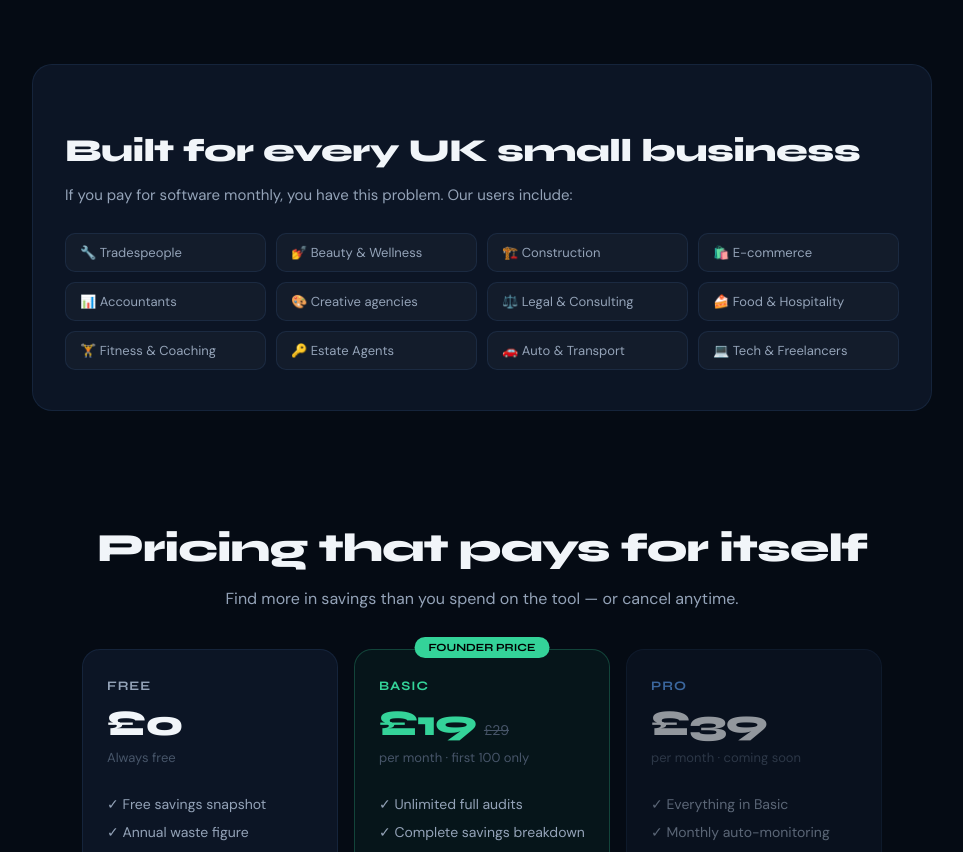
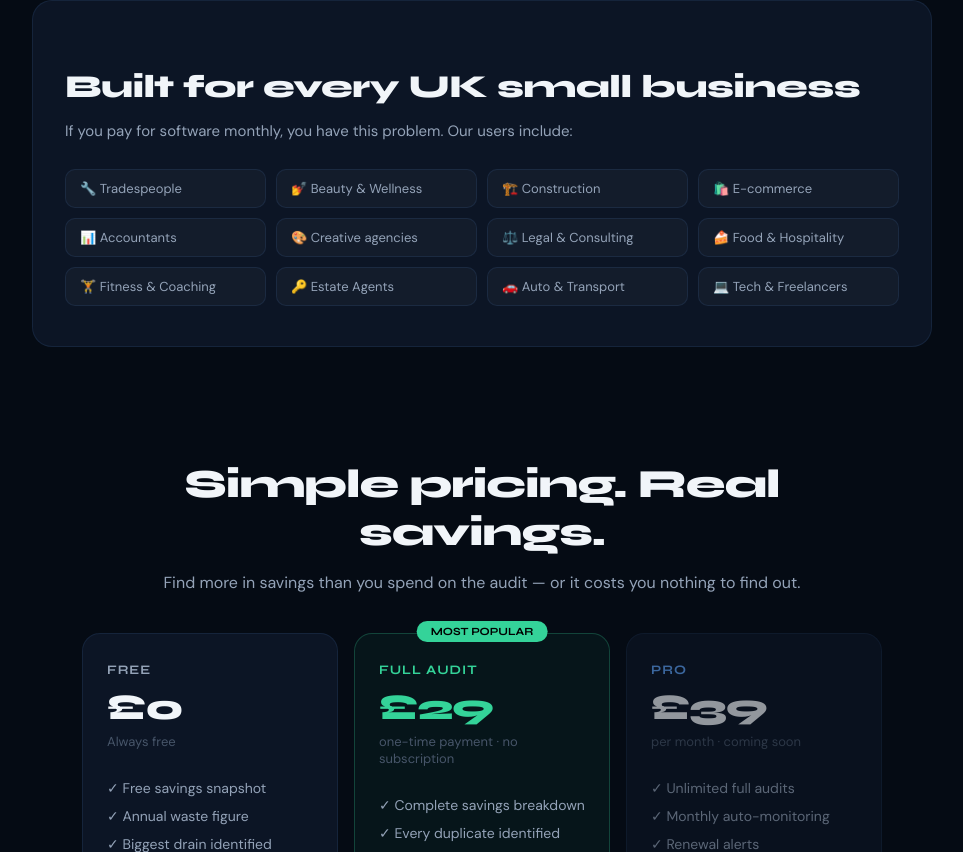
Before and after one commit to SaasAuditorPro/saas-auditor-pro, a Next.js app in the folder saas-auditor-pro/: page / in a window 1280 px wide. Shown: the part 1948-2800 px from the top of the page, without its empty margins (158-1121 px from the left). Built offline with nearby package versions, Linux system fonts and the light colour scheme.

Commit message:
Update page.tsx
one time payment

```diff
--- a/saas-auditor-pro/app/page.tsx
+++ b/saas-auditor-pro/app/page.tsx
@@ -28,7 +28,7 @@ const faqs = [
   { q: "Is the snapshot really free?", a: "Yes — paste your subscriptions, get your savings figure and biggest drain for free. No card needed, no account required. The full breakdown with specific cuts, alternatives and action plan is unlocked with a Basic plan." },
   { q: "Do you need access to my bank account?", a: "Never. Unlike other tools, we don't connect to your bank. Just paste your list of subscriptions and costs. Your financial data stays entirely with you." },
   { q: "How accurate is the AI analysis?", a: "Highly accurate for identifying waste and overlaps. The savings figures are AI estimates based on your specific stack — real savings will vary, but our users consistently find the report identifies cuts they hadn't considered." },
-  { q: "What's the Founder Member pricing?", a: "The first 100 customers lock in Basic at £19/month forever — even when we raise to £29/month. This is our way of rewarding the businesses that believe in us early. Once 100 seats are taken, this offer closes permanently." },
+  { q: "What's the Founder Member pricing?", a: "Pay once for your full audit report — no subscription, no recurring charges. Your £29 gives you the complete savings breakdown, every duplicate identified, cheaper alternatives named, and a week-by-week action plan." },
   { q: "Can I cancel anytime?", a: "Yes — no contracts, no notice period. Cancel in one click from your Stripe customer portal. We're confident the savings you find will more than justify the subscription, but you're never locked in." },
   { q: "Does this work for my industry?", a: "Yes. Any business that pays for software monthly has this problem — whether you're in construction, beauty, retail, professional services, or e-commerce. The AI adapts its analysis to your specific stack." },
 ];
@@ -42,7 +42,7 @@ export default function Home() {
       {/* Founder banner */}
       <div style={{ background: "rgba(52,211,153,0.12)", borderBottom: "1px solid rgba(52,211,153,0.2)", padding: "10px 24px", textAlign: "center" }}>
         <span style={{ fontFamily: "DM Sans, sans-serif", fontSize: "13px", color: c.green }}>
-          🎯 <strong>Founder Member Offer:</strong> First 100 customers lock in £19/month forever — price rises to £29/month after that.
+          🎯 <strong>No subscription needed.</strong> Get your full audit report for a one-time payment of £29 — no recurring charges ever.
           <Link href="/audit" style={{ color: "#fff", marginLeft: "12px", textDecoration: "underline", fontWeight: 600 }}>Claim your spot →</Link>
         </span>
       </div>
@@ -50,7 +50,7 @@ export default function Home() {
       {/* Nav */}
       <nav style={{ display: "flex", alignItems: "center", justifyContent: "space-between", padding: "16px 20px", maxWidth: "1100px", margin: "0 auto", flexWrap: "wrap", gap: "12px" }}>
         <Link href="/">
-          <img src="/logo.svg" alt="SaaS Auditor Pro" style={{ height: "100px", width: "auto" }} />
+          <img src="/logo.svg" alt="SaaS Auditor Pro" style={{ height: "36px", width: "auto" }} />
         </Link>
         <div style={{ display: "flex", alignItems: "center", gap: "16px" }}>
           <Link href="#how" className="nav-link" style={{ fontFamily: "DM Sans, sans-serif", fontSize: "14px", color: c.sub, textDecoration: "none" }}>How it works</Link>
@@ -143,8 +143,8 @@ export default function Home() {
       {/* Pricing */}
       <section id="pricing" style={{ maxWidth: "800px", margin: "0 auto", padding: "0 24px 80px" }}>
         <div style={{ textAlign: "center", marginBottom: "40px" }}>
-          <h2 style={{ fontFamily: "Syne, sans-serif", fontWeight: 800, fontSize: "clamp(28px, 4vw, 40px)", color: c.text, letterSpacing: "-1px", marginBottom: "12px" }}>Pricing that pays for itself</h2>
-          <p style={{ fontFamily: "DM Sans, sans-serif", color: c.sub, fontSize: "16px" }}>Find more in savings than you spend on the tool — or cancel anytime.</p>
+          <h2 style={{ fontFamily: "Syne, sans-serif", fontWeight: 800, fontSize: "clamp(28px, 4vw, 40px)", color: c.text, letterSpacing: "-1px", marginBottom: "12px" }}>Simple pricing. Real savings.</h2>
+          <p style={{ fontFamily: "DM Sans, sans-serif", color: c.sub, fontSize: "16px" }}>Find more in savings than you spend on the audit — or it costs you nothing to find out.</p>
         </div>
 
         <div style={{ display: "grid", gridTemplateColumns: "repeat(auto-fit, minmax(220px, 1fr))", gap: "16px", marginBottom: "20px" }}>
@@ -161,21 +161,18 @@ export default function Home() {
             <Link href="/audit" style={{ display: "block", textAlign: "center", border: `1px solid ${c.cardBorder}`, color: c.sub, padding: "11px", borderRadius: "8px", textDecoration: "none", fontFamily: "Syne, sans-serif", fontWeight: 700, fontSize: "13px" }}>Get Free Snapshot</Link>
           </div>
 
-          {/* Basic */}
+          {/* Single Audit */}
           <div style={{ position: "relative", background: "rgba(52,211,153,0.05)", border: `1px solid ${c.greenBorder}`, borderRadius: "18px", padding: "28px 24px" }}>
-            <div style={{ position: "absolute", top: "-13px", left: "50%", transform: "translateX(-50%)", background: c.green, color: "#000", fontSize: "11px", fontFamily: "Syne, sans-serif", fontWeight: 700, padding: "4px 14px", borderRadius: "100px", whiteSpace: "nowrap" }}>FOUNDER PRICE</div>
-            <div style={{ fontFamily: "Syne, sans-serif", fontWeight: 700, color: c.green, fontSize: "13px", letterSpacing: "1px", marginBottom: "8px" }}>BASIC</div>
-            <div style={{ display: "flex", alignItems: "baseline", gap: "8px", marginBottom: "4px" }}>
-              <div style={{ fontFamily: "Syne, sans-serif", fontWeight: 800, fontSize: "36px", color: c.green, letterSpacing: "-1px" }}>£19</div>
-              <div style={{ fontFamily: "DM Sans, sans-serif", color: c.dim, fontSize: "14px", textDecoration: "line-through" }}>£29</div>
-            </div>
-            <div style={{ fontFamily: "DM Sans, sans-serif", color: c.dim, fontSize: "13px", marginBottom: "24px" }}>per month · first 100 only</div>
+            <div style={{ position: "absolute", top: "-13px", left: "50%", transform: "translateX(-50%)", background: c.green, color: "#000", fontSize: "11px", fontFamily: "Syne, sans-serif", fontWeight: 700, padding: "4px 14px", borderRadius: "100px", whiteSpace: "nowrap" }}>MOST POPULAR</div>
+            <div style={{ fontFamily: "Syne, sans-serif", fontWeight: 700, color: c.green, fontSize: "13px", letterSpacing: "1px", marginBottom: "8px" }}>FULL AUDIT</div>
+            <div style={{ fontFamily: "Syne, sans-serif", fontWeight: 800, fontSize: "36px", color: c.green, letterSpacing: "-1px", marginBottom: "4px" }}>£29</div>
+            <div style={{ fontFamily: "DM Sans, sans-serif", color: c.dim, fontSize: "13px", marginBottom: "24px" }}>one-time payment · no subscription</div>
             <ul style={{ listStyle: "none", padding: 0, margin: "0 0 24px" }}>
-              {["✓ Unlimited full audits", "✓ Complete savings breakdown", "✓ Week-by-week action plan", "✓ Cheaper alternatives named", "✓ Locked-in founder price"].map((f, i) => (
+              {["✓ Complete savings breakdown", "✓ Every duplicate identified", "✓ Cheaper alternatives named", "✓ Week-by-week action plan", "✓ One-time, no recurring charge"].map((f, i) => (
                 <li key={i} style={{ fontFamily: "DM Sans, sans-serif", fontSize: "14px", color: c.sub, padding: "5px 0" }}>{f}</li>
               ))}
             </ul>
-            <Link href="/checkout" style={{ display: "block", textAlign: "center", background: c.green, color: "#000", padding: "13px", borderRadius: "8px", textDecoration: "none", fontFamily: "Syne, sans-serif", fontWeight: 700, fontSize: "14px", boxShadow: "0 0 30px rgba(52,211,153,0.2)" }}>Lock In Founder Price →</Link>
+            <Link href="/checkout" style={{ display: "block", textAlign: "center", background: c.green, color: "#000", padding: "13px", borderRadius: "8px", textDecoration: "none", fontFamily: "Syne, sans-serif", fontWeight: 700, fontSize: "14px", boxShadow: "0 0 30px rgba(52,211,153,0.2)" }}>Get My Full Report →</Link>
           </div>
 
           {/* Pro coming soon */}
@@ -184,7 +181,7 @@ export default function Home() {
             <div style={{ fontFamily: "Syne, sans-serif", fontWeight: 800, fontSize: "36px", color: c.text, marginBottom: "4px", letterSpacing: "-1px" }}>£39</div>
             <div style={{ fontFamily: "DM Sans, sans-serif", color: c.dim, fontSize: "13px", marginBottom: "24px" }}>per month · coming soon</div>
             <ul style={{ listStyle: "none", padding: 0, margin: "0 0 24px" }}>
-              {["✓ Everything in Basic", "✓ Monthly auto-monitoring", "✓ Renewal alerts", "✓ Price increase notifications", "✓ Saved subscription stack"].map((f, i) => (
+              {["✓ Unlimited full audits", "✓ Monthly auto-monitoring", "✓ Renewal alerts", "✓ Price increase notifications", "✓ Saved subscription stack"].map((f, i) => (
                 <li key={i} style={{ fontFamily: "DM Sans, sans-serif", fontSize: "14px", color: c.sub, padding: "5px 0" }}>{f}</li>
               ))}
             </ul>
@@ -193,7 +190,7 @@ export default function Home() {
         </div>
 
         <p style={{ textAlign: "center", fontFamily: "DM Sans, sans-serif", color: c.dim, fontSize: "12px" }}>
-          Founder pricing locked forever as long as you stay subscribed · Cancel anytime · No contracts
+          One-time payment · No subscription · No hidden charges
         </p>
       </section>
 
@@ -228,7 +225,7 @@ export default function Home() {
           <Link href="/audit" style={{ display: "inline-flex", alignItems: "center", gap: "10px", background: c.green, color: "#000", fontFamily: "Syne, sans-serif", fontWeight: 700, padding: "17px 36px", borderRadius: "12px", fontSize: "17px", textDecoration: "none", boxShadow: "0 0 60px rgba(52,211,153,0.2)" }}>
             Get My Free Snapshot →
           </Link>
-          <p style={{ fontFamily: "DM Sans, sans-serif", color: c.dim, fontSize: "12px", marginTop: "16px" }}>First 100 founder members · £19/month locked forever</p>
+          <p style={{ fontFamily: "DM Sans, sans-serif", color: c.dim, fontSize: "12px", marginTop: "16px" }}>One-time payment · No subscription · No hidden charges</p>
         </div>
       </section>
 
@@ -258,7 +255,7 @@ export default function Home() {
         </div>
         <div style={{ maxWidth: "1000px", margin: "24px auto 0", paddingTop: "24px", borderTop: `1px solid ${c.cardBorder}`, display: "flex", flexWrap: "wrap", justifyContent: "space-between", gap: "12px" }}>
           <p style={{ fontFamily: "DM Sans, sans-serif", color: c.dim, fontSize: "12px" }}>© 2026 SaaS Auditor Pro · Registered in England & Wales</p>
-          <p style={{ fontFamily: "DM Sans, sans-serif", color: c.dim, fontSize: "12px" }}>Questions? hello@saasauditorpro.com</p>
+          <p style={{ fontFamily: "DM Sans, sans-serif", color: c.dim, fontSize: "12px" }}>Questions? saasauditorpro@gmail.com</p>
         </div>
       </footer>
     </main>
```
